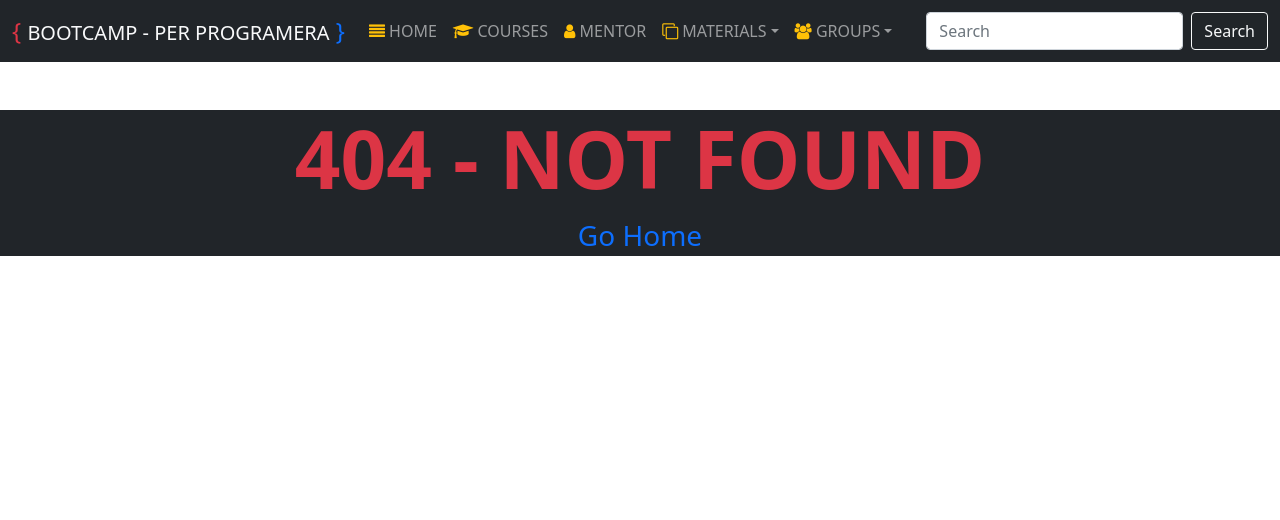
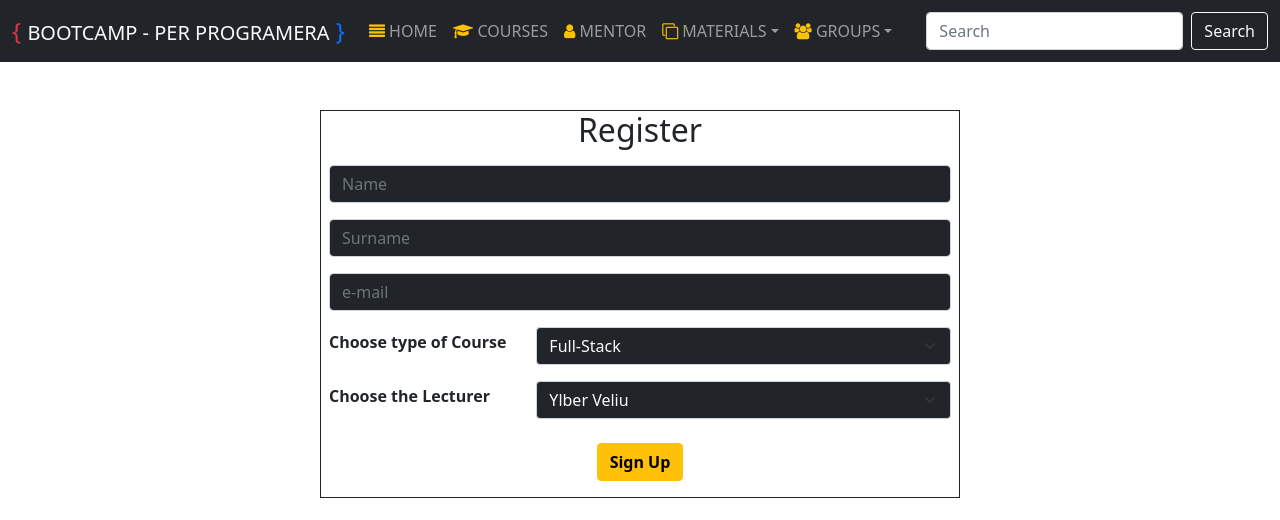
Before and after one commit to ValmirMujku/BootCamp-React, a React (Create React App) app in the folder my-app/: page /groupsview/register in a window 1280 px wide. Before the commit this address had no page. Shown: the top 520 px of the page. Built offline with nearby package versions, Linux system fonts and the light colour scheme.

Commit message:
'signIn'

```diff
--- a/my-app/src/App.js
+++ b/my-app/src/App.js
@@ -11,6 +11,7 @@ import NotFound from "./Components/Error/NotFound";
 import AddGroups from "./Components/Groups/CrudFunctions/AddGroups";
 import EditGroups from "./Components/Groups/CrudFunctions/EditGroups";
 import GroupsView from "./Components/Groups/GroupsView";
+import InputForm from "./Components/InputForm/InputForm";
 
 function App() {
 
@@ -30,6 +31,7 @@ function App() {
               <Route exact path='groups/add' element={<AddGroups/>}></Route>
               <Route  path='groups/edit/:id' element={<EditGroups/>}></Route>
               <Route exact path='groupsview' element={<GroupsView/>}></Route>
+              <Route exact path='groupsview/register' element={<InputForm/>}></Route>
               <Route path='*' element={<NotFound />} />
           </Routes>
        </BrowserRouter>
--- a/my-app/src/Components/Groups/GroupsView.js
+++ b/my-app/src/Components/Groups/GroupsView.js
@@ -3,6 +3,7 @@ import { useState, useEffect } from "react";
 import Warning from "../Courses/Warning/Warning";
 import WebFont from "webfontloader";
 import CountDown from "../Home/CountDown/CountDown";
+import {Link} from 'react-router-dom'
 
 export default function GroupsView() {
   const [allGroups, setAllGroups] = useState();
@@ -20,8 +21,6 @@ export default function GroupsView() {
     });
   }, []);
 
-
-
   return (
     <div>
       <Warning
@@ -37,27 +36,60 @@ export default function GroupsView() {
         {allGroups &&
           allGroups.map((gr) => (
             <div className="card text-center w-75 mt-5">
-              <div className="card-header fs-3 bg-dark text-light"><i class="fa fa-code" aria-hidden="true"></i> {gr.type} <i class="fa fa-code" aria-hidden="true"></i></div>
-              <div className="card-body" style={{backgroundColor:'#F0FFF0'}}>
-                <h5 className="card-title fs-4" style={{textShadow:'1px 1px 2px #000000'}}><i class="fa fa-circle-thin" aria-hidden="true"></i> {gr.name}</h5>
+              <div className="card-header fs-3 bg-dark text-light">
+                <i class="fa fa-code" aria-hidden="true"></i> {gr.type}{" "}
+                <i class="fa fa-code" aria-hidden="true"></i>
+              </div>
+              <div className="card-body" style={{ backgroundColor: "#F0FFF0" }}>
+                <h5
+                  className="card-title fs-4"
+                  style={{ textShadow: "1px 1px 2px #000000" }}
+                >
+                  <i class="fa fa-circle-thin" aria-hidden="true"></i> {gr.name}
+                </h5>
                 <p className="card-text fs-4">
-                   Start:  <span className="fw-lighter"><i class="fa fa-calendar-o" aria-hidden="true"></i> {gr.startDate}</span> - End: <span className="fw-lighter"><i class="fa fa-calendar-o" aria-hidden="true"></i> {gr.endDate}</span>
+                  Start:{" "}
+                  <span className="fw-lighter">
+                    <i class="fa fa-calendar-o" aria-hidden="true"></i>{" "}
+                    {gr.startDate}
+                  </span>{" "}
+                  - End:{" "}
+                  <span className="fw-lighter">
+                    <i class="fa fa-calendar-o" aria-hidden="true"></i>{" "}
+                    {gr.endDate}
+                  </span>
                 </p>
-                <p className="card-text fs-5 fw-bold"> Lecturer:  "{gr.lecturer}" </p>
-                <a href="#" className="btn btn-outline-primary fw-bolder w-25">
-                <i class="fa fa-hand-pointer-o" aria-hidden="true"></i> JOIN
-                </a>
+                <p className="card-text fs-5 fw-bold">
+                  {" "}
+                  Lecturer: "{gr.lecturer}"{" "}
+                </p>
+                <Link  to='/groupsview/register' className="btn btn-outline-primary fw-bolder w-25">
+                  <i class="fa fa-hand-pointer-o" aria-hidden="true"></i> JOIN
+                </Link>
                 <p className="card-text mt-2 fs-5">
-                <i class="fa fa-arrow-down" aria-hidden="true"></i> <span className="text-danger fw-bold">{gr.members}/50 MEMBERS:</span>  Join before gets full <i class="fa fa-arrow-down" aria-hidden="true"></i>
+                  <i class="fa fa-arrow-down" aria-hidden="true"></i>{" "}
+                  <span className="text-danger fw-bold">
+                    {gr.members}/50 MEMBERS:
+                  </span>{" "}
+                  Join before gets full{" "}
+                  <i class="fa fa-arrow-down" aria-hidden="true"></i>
                 </p>
                 <p className="card-text progress mt-1">
-
-                <div className="progress-bar bg-danger progress-bar-striped progress-bar-animated" role="progressbar"   style={{width:`${100/50*gr.members}%`}} aria-valuenow="20" aria-valuemin="0" aria-valuemax="100"></div>
-
+                  <div
+                    className="progress-bar bg-danger progress-bar-striped progress-bar-animated"
+                    role="progressbar"
+                    style={{ width: `${(100 / 50) * gr.members}%` }}
+                    aria-valuenow="20"
+                    aria-valuemin="0"
+                    aria-valuemax="100"
+                  ></div>
                 </p>
               </div>
               <div className="card-footer text-muted bg-dark d-flex flex-row justify-content-center">
-                <div className="spinner-border text-light mt-2 fs-3" role="status">
+                <div
+                  className="spinner-border text-light mt-2 fs-3 mx-2"
+                  role="status"
+                >
                   <span className="visually-hidden">Loading...</span>
                 </div>
                 {<CountDown setDeadline={gr.startDate} />}
--- /dev/null
+++ b/my-app/src/Components/InputForm/InputForm.js
@@ -0,0 +1,52 @@
+import React from 'react'
+
+export default function InputForm() {
+    return (
+        <div className='d-flex justify-content-center align-items-center'>
+            <div className='border border-dark mt-5 w-50'>
+                <form>
+                    <div className='text-center'>
+                        <h2>Register</h2>
+                    </div>
+                    <div className='form-group p-2'>
+                    <input type='text' className='form-control bg-dark text-light' placeholder='Name' name='name'  />
+                    </div>
+                    <div className='form-group p-2'>
+                    <input type='text' className='form-control bg-dark text-light' placeholder='Surname' name='name'  />
+                    </div>
+                    <div className='form-group p-2'>
+                    <input type='text' className='form-control bg-dark text-light' placeholder='e-mail' name='name'  />
+                    </div>
+                    <div className='form-group p-2 d-flex flex-row align-items-center'>
+                        <div className='w-50'>
+                        <label for="inputType" class="form-label fw-bold">Choose type of Course</label>
+                        </div>
+                        <div className='form-group w-100'>
+                        <select id="inputType" className="form-select bg-dark text-light">
+                             <option selected>Full-Stack</option>
+                             <option>Front-End</option>
+                             <option>Back-End</option>
+                         </select>
+                        </div>
+                    </div>
+                    <div className='form-group p-2 d-flex flex-row align-items-center'>
+                        <div className='w-50'>
+                        <label for="inputType" className="form-label fw-bold">Choose the Lecturer</label>
+                        </div>
+                        <div className='form-group w-100'>
+                        <select id="inputType" className="form-select bg-dark text-light">
+                             <option selected>Ylber Veliu</option>
+                             <option>Bryan Cranston</option>
+                             <option>Alvaro Morte</option>
+                         </select>
+                        </div>
+                    </div>
+                    <div className='text-center mt-3 mb-3'>
+                        <button className='btn btn-warning fw-bold'>Sign Up</button>
+                    </div>
+                </form>
+            </div>
+
+        </div>
+    )
+}
```
